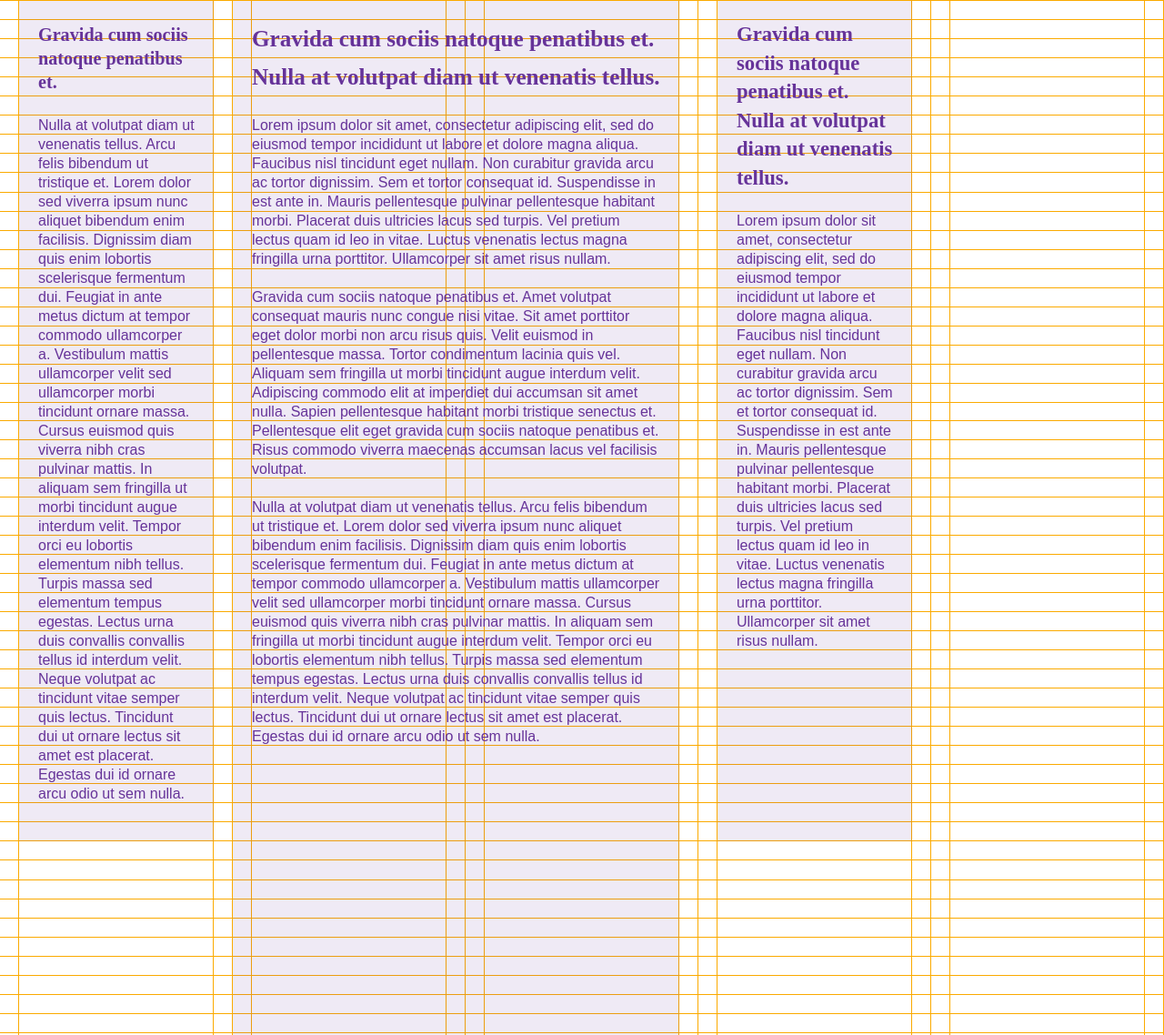
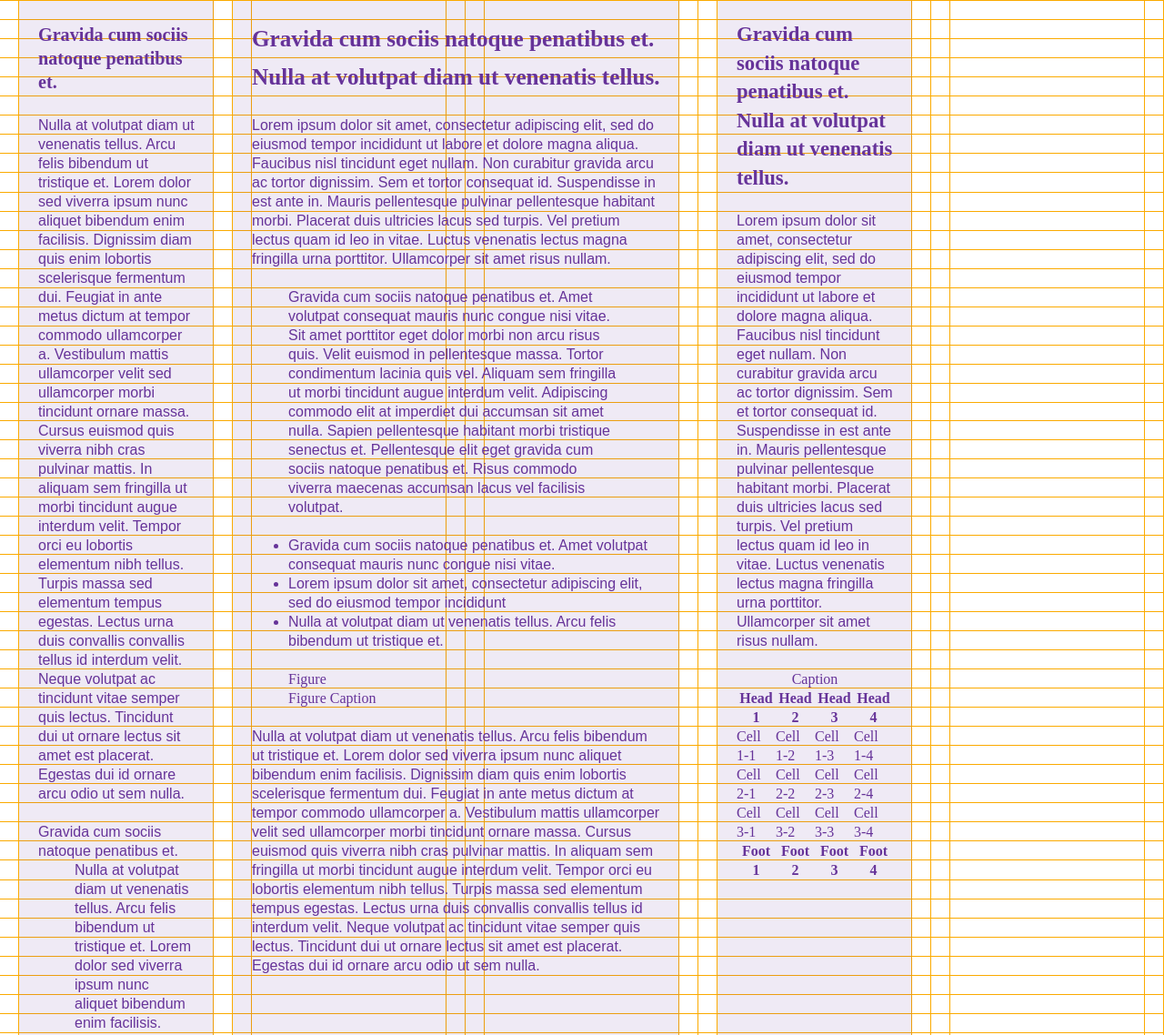
Before and after one commit to mckelvey/vertical-rhythm, a website built with webpack: page templates/index.html in a window 1280 px wide. Shown: the part 566-1704 px from the top of the page at 91% size. Built offline with nearby package versions, Linux system fonts and the light colour scheme.

Commit message:
add test content

```diff
--- a/src/scss/stylesheet/general/elements.scss
+++ b/src/scss/stylesheet/general/elements.scss
@@ -131,9 +131,30 @@ h6 {
   }
 }
 
-p {
-  margin: 0 0 var(--fluid-vertical-rhythm) 0;
+blockquote,
+figure {
+  margin-top: var(--fluid-vertical-rhythm);
+  margin-bottom: var(--fluid-vertical-rhythm);
+}
+
+p,
+ul,
+ol,
+dl {
+  margin-top: var(--fluid-vertical-rhythm);
+  margin-bottom: var(--fluid-vertical-rhythm);
   font-size: var(--fluid-font-size);
   font-family: sans-serif;
   line-height: var(--fluid-vertical-rhythm);
 }
+
+table {
+  line-height: var(--fluid-vertical-rhythm);
+  border-spacing: 0;
+  border-collapse: collapse;
+
+  th,
+  td {
+    padding: 0;
+  }
+}
--- a/src/scss/stylesheet/variables.scss
+++ b/src/scss/stylesheet/variables.scss
@@ -7,7 +7,7 @@ $fluid-min-width: 320px !default;
 $fluid-max-width: 1200px !default;
 
 $columns: 5 !default;
-$minimum-column-width: 1px !default; // use same units as vertical-rhythm
+$minimum-column-width: 1px !default;
 
 $rows: 4 !default;
-$minimum-row-height: 180px !default; // use same units as vertical-rhythm
+$minimum-row-height: 180px !default;
--- a/templates/index.html
+++ b/templates/index.html
@@ -30,9 +30,20 @@
         <p>
           Lorem ipsum dolor sit amet, consectetur adipiscing elit, sed do eiusmod tempor incididunt ut labore et dolore magna aliqua. Faucibus nisl tincidunt eget nullam. Non curabitur gravida arcu ac tortor dignissim. Sem et tortor consequat id. Suspendisse in est ante in. Mauris pellentesque pulvinar pellentesque habitant morbi. Placerat duis ultricies lacus sed turpis. Vel pretium lectus quam id leo in vitae. Luctus venenatis lectus magna fringilla urna porttitor. Ullamcorper sit amet risus nullam.
         </p>
-        <p>
-          Gravida cum sociis natoque penatibus et. Amet volutpat consequat mauris nunc congue nisi vitae. Sit amet porttitor eget dolor morbi non arcu risus quis. Velit euismod in pellentesque massa. Tortor condimentum lacinia quis vel. Aliquam sem fringilla ut morbi tincidunt augue interdum velit. Adipiscing commodo elit at imperdiet dui accumsan sit amet nulla. Sapien pellentesque habitant morbi tristique senectus et. Pellentesque elit eget gravida cum sociis natoque penatibus et. Risus commodo viverra maecenas accumsan lacus vel facilisis volutpat.
-        </p>
+        <blockquote>
+          <p>
+            Gravida cum sociis natoque penatibus et. Amet volutpat consequat mauris nunc congue nisi vitae. Sit amet porttitor eget dolor morbi non arcu risus quis. Velit euismod in pellentesque massa. Tortor condimentum lacinia quis vel. Aliquam sem fringilla ut morbi tincidunt augue interdum velit. Adipiscing commodo elit at imperdiet dui accumsan sit amet nulla. Sapien pellentesque habitant morbi tristique senectus et. Pellentesque elit eget gravida cum sociis natoque penatibus et. Risus commodo viverra maecenas accumsan lacus vel facilisis volutpat.
+          </p>
+        </blockquote>
+        <ul>
+          <li>Gravida cum sociis natoque penatibus et. Amet volutpat consequat mauris nunc congue nisi vitae.</li>
+          <li>Lorem ipsum dolor sit amet, consectetur adipiscing elit, sed do eiusmod tempor incididunt</li>
+          <li>Nulla at volutpat diam ut venenatis tellus. Arcu felis bibendum ut tristique et.</li>
+        </ul>
+        <figure>
+          Figure
+          <figcaption>Figure Caption</figcaption>
+        </figure>
         <p>
           Nulla at volutpat diam ut venenatis tellus. Arcu felis bibendum ut tristique et. Lorem dolor sed viverra ipsum nunc aliquet bibendum enim facilisis. Dignissim diam quis enim lobortis scelerisque fermentum dui. Feugiat in ante metus dictum at tempor commodo ullamcorper a. Vestibulum mattis ullamcorper velit sed ullamcorper morbi tincidunt ornare massa. Cursus euismod quis viverra nibh cras pulvinar mattis. In aliquam sem fringilla ut morbi tincidunt augue interdum velit. Tempor orci eu lobortis elementum nibh tellus. Turpis massa sed elementum tempus egestas. Lectus urna duis convallis convallis tellus id interdum velit. Neque volutpat ac tincidunt vitae semper quis lectus. Tincidunt dui ut ornare lectus sit amet est placerat. Egestas dui id ornare arcu odio ut sem nulla.
         </p>
@@ -43,12 +54,57 @@
         <p>
           Lorem ipsum dolor sit amet, consectetur adipiscing elit, sed do eiusmod tempor incididunt ut labore et dolore magna aliqua. Faucibus nisl tincidunt eget nullam. Non curabitur gravida arcu ac tortor dignissim. Sem et tortor consequat id. Suspendisse in est ante in. Mauris pellentesque pulvinar pellentesque habitant morbi. Placerat duis ultricies lacus sed turpis. Vel pretium lectus quam id leo in vitae. Luctus venenatis lectus magna fringilla urna porttitor. Ullamcorper sit amet risus nullam.
         </p>
+        <table>
+          <caption>Caption</caption>
+          <thead>
+            <tr>
+              <th>Head 1</th>
+              <th>Head 2</th>
+              <th>Head 3</th>
+              <th>Head 4</th>
+            </tr>
+          </thead>
+          <tfoot>
+            <tr>
+              <th>Foot 1</th>
+              <th>Foot 2</th>
+              <th>Foot 3</th>
+              <th>Foot 4</th>
+            </tr>
+          </tfoot>
+          <tbody>
+            <tr>
+              <td>Cell 1-1</td>
+              <td>Cell 1-2</td>
+              <td>Cell 1-3</td>
+              <td>Cell 1-4</td>
+            </tr>
+            <tr>
+              <td>Cell 2-1</td>
+              <td>Cell 2-2</td>
+              <td>Cell 2-3</td>
+              <td>Cell 2-4</td>
+            </tr>
+            <tr>
+              <td>Cell 3-1</td>
+              <td>Cell 3-2</td>
+              <td>Cell 3-3</td>
+              <td>Cell 3-4</td>
+            </tr>
+          </tbody>
+        </table>
       </div>
       <div>
         <h4>Gravida cum sociis natoque penatibus et.</h4>
         <p>
           Nulla at volutpat diam ut venenatis tellus. Arcu felis bibendum ut tristique et. Lorem dolor sed viverra ipsum nunc aliquet bibendum enim facilisis. Dignissim diam quis enim lobortis scelerisque fermentum dui. Feugiat in ante metus dictum at tempor commodo ullamcorper a. Vestibulum mattis ullamcorper velit sed ullamcorper morbi tincidunt ornare massa. Cursus euismod quis viverra nibh cras pulvinar mattis. In aliquam sem fringilla ut morbi tincidunt augue interdum velit. Tempor orci eu lobortis elementum nibh tellus. Turpis massa sed elementum tempus egestas. Lectus urna duis convallis convallis tellus id interdum velit. Neque volutpat ac tincidunt vitae semper quis lectus. Tincidunt dui ut ornare lectus sit amet est placerat. Egestas dui id ornare arcu odio ut sem nulla.
         </p>
+        <dl>
+          <dt>Gravida cum sociis natoque penatibus et.</dt>
+          <dd>Nulla at volutpat diam ut venenatis tellus. Arcu felis bibendum ut tristique et. Lorem dolor sed viverra ipsum nunc aliquet bibendum enim facilisis.</dd>
+          <dt>Gravida cum sociis natoque penatibus et.</dt>
+          <dd>Nulla at volutpat diam ut venenatis tellus. Arcu felis bibendum ut tristique et. Lorem dolor sed viverra ipsum nunc aliquet bibendum enim facilisis.</dd>
+        </dl>
       </div>
     </main>
     <footer>
```
